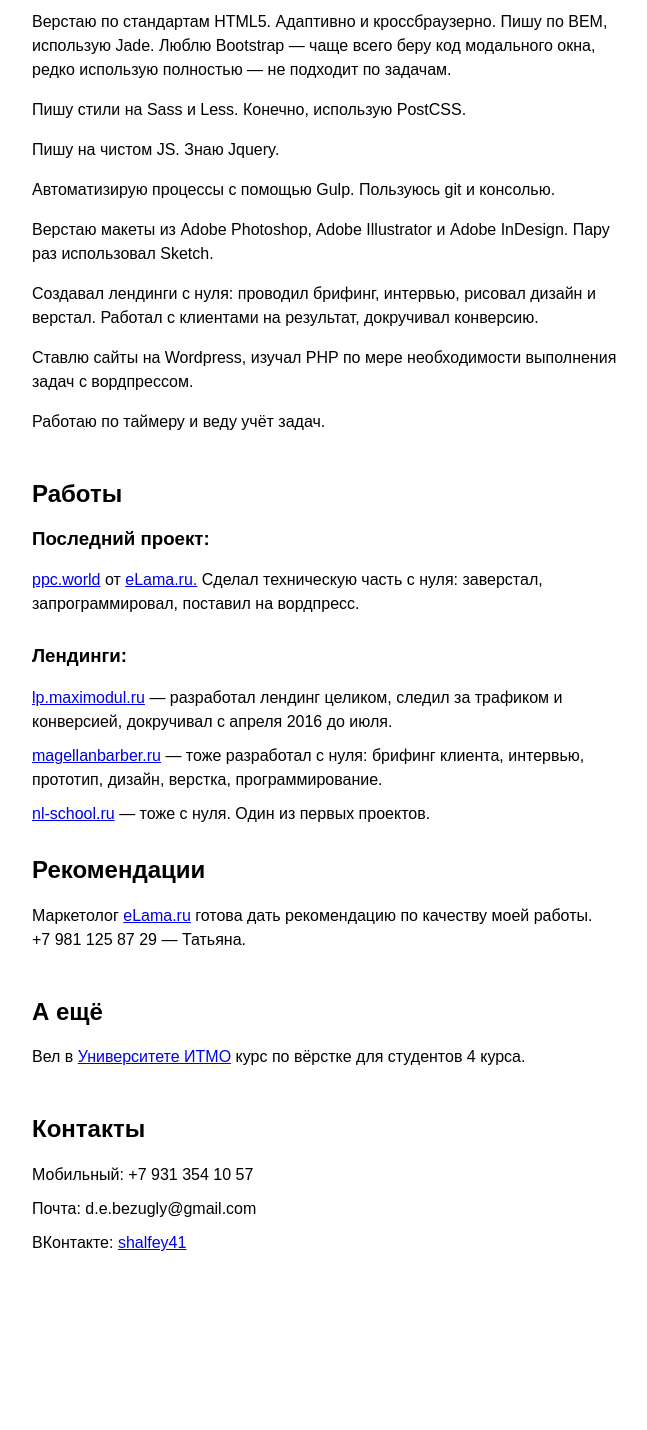
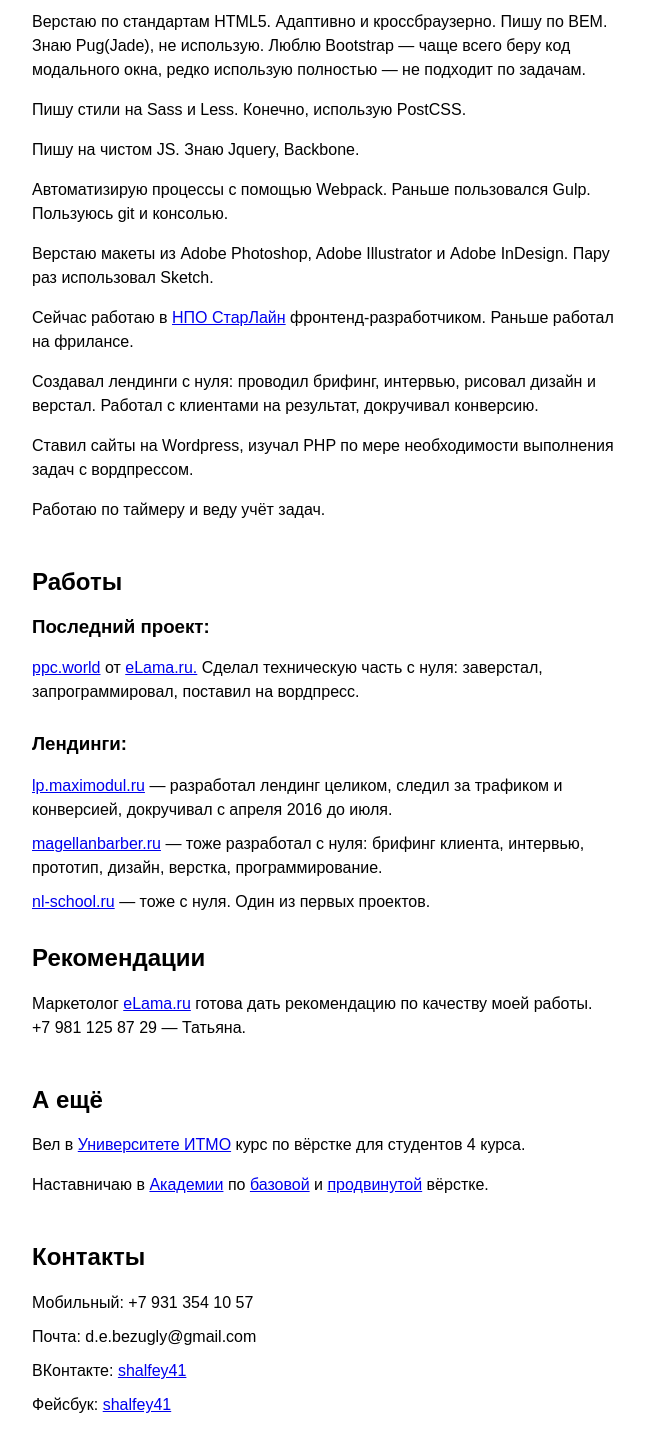
Before and after one commit to shalfey41/shalfey41.github.io, a plain HTML site: page index.html in a window 1280 px wide. Shown: the part 100-1530 px from the top of the page, without its empty margins (96-743 px from the left). Before the commit the page ends 1451 px from the top, so only its background shows below. Drawn offline with Linux system fonts and the light colour scheme.

Commit message:
Изменил текст резюме

```diff
--- a/index.html
+++ b/index.html
@@ -14,7 +14,9 @@
     <meta property="og:type" content="profile">
     <meta property="og:title" content="Резюме фронтенд-разработчика — Дмитрий Безуглый">
     <meta property="og:url" content="https://shalfey41.github.io">
-    <link rel="shortcut icon" href="images/favicon.ico" type="image/x-icon"><link rel="stylesheet" href="css/main.min.css">    <!--[if lt IE 9]>
+    <link rel="shortcut icon" href="images/favicon.ico" type="image/x-icon">
+    <link rel="stylesheet" href="css/main.min.css">
+    <!--[if lt IE 9]>
     <script src="//oss.maxcdn.com/html5shiv/3.7.2/html5shiv.min.js"></script>
     <script src="//oss.maxcdn.com/respond/1.4.2/respond.min.js"></script><![endif]-->
 </head>
@@ -23,39 +25,58 @@
     <div class="container">
         <h1>Фронтенд-разработчик Дмитрий Безуглый</h1>
         <div class="text-wrapper">
-          <p>Верстаю по стандартам HTML5. Адаптивно и кроссбраузерно. Пишу по BEM, использую Jade. Люблю Bootstrap — чаще всего беру код модального окна, редко использую полностью — не подходит по задачам.</p>
+            <p>Верстаю по стандартам HTML5. Адаптивно и кроссбраузерно. Пишу по BEM. Знаю Pug(Jade), не использую. Люблю
+                Bootstrap —
+                чаще всего беру код модального окна, редко использую полностью — не подходит по задачам.</p>
             <p>Пишу стили на Sass и Less. Конечно, использую PostCSS.</p>
-          <p>Пишу на чистом JS. Знаю Jquery.</p>
-          <p>Автоматизирую процессы с помощью Gulp. Пользуюсь git и консолью.</p>
+            <p>Пишу на чистом JS. Знаю Jquery, Backbone.</p>
+            <p>Автоматизирую процессы с помощью Webpack. Раньше пользовался Gulp. Пользуюсь git и консолью.</p>
             <p>Верстаю макеты из Adobe Photoshop, Adobe Illustrator и Adobe InDesign. Пару раз использовал Sketch.</p>
-          <p>Создавал лендинги с нуля: проводил брифинг, интервью, рисовал дизайн и верстал. Работал с клиентами на результат, докручивал конверсию.</p>
-          <p>Ставлю сайты на Wordpress, изучал PHP по мере необходимости выполнения задач с вордпрессом.</p>
+            <p>Сейчас работаю в <a href="http://www.starline.ru/">НПО СтарЛайн</a> фронтенд-разработчиком. Раньше
+                работал на фрилансе.</p>
+            <p>Создавал лендинги с нуля: проводил брифинг, интервью, рисовал дизайн и верстал. Работал с клиентами на
+                результат, докручивал конверсию.</p>
+            <p>Ставил сайты на Wordpress, изучал PHP по мере необходимости выполнения задач с вордпрессом.</p>
             <p>Работаю по таймеру и веду учёт задач.</p>
         </div>
         <h2>Работы</h2>
         <h3>Последний проект:</h3>
         <ul class="text-wrapper list">
-          <li class="list__item"><a href="http://www.ppc.world">ppc.world</a> от <a href="http://elama.ru/">eLama.ru.</a> Сделал техническую часть с нуля: заверстал, запрограммировал, поставил на вордпресс.</li>
+            <li class="list__item"><a href="http://www.ppc.world">ppc.world</a> от <a
+                    href="http://elama.ru/">eLama.ru.</a> Сделал техническую часть с нуля: заверстал, запрограммировал,
+                поставил на вордпресс.
+            </li>
         </ul>
         <h3>Лендинги:</h3>
         <ul class="text-wrapper list">
-          <li class="list__item"><a href="http://bezugly.ru/maximodul">lp.maximodul.ru</a> — разработал лендинг целиком, следил за трафиком и конверсией, докручивал с апреля 2016 до июля.</li>
-          <li class="list__item"><a href="http://www.magellanbarber.ru">magellanbarber.ru</a> — тоже разработал с нуля: брифинг клиента, интервью, прототип, дизайн, верстка, программирование.</li>
-          <li class="list__item"><a href="http://www.nl-school.ru">nl-school.ru</a> — тоже с нуля. Один из первых проектов.</li>
+            <li class="list__item"><a href="http://bezugly.ru/maximodul">lp.maximodul.ru</a> — разработал лендинг
+                целиком, следил за трафиком и конверсией, докручивал с апреля 2016 до июля.
+            </li>
+            <li class="list__item"><a href="http://www.magellanbarber.ru">magellanbarber.ru</a> — тоже разработал с
+                нуля: брифинг клиента, интервью, прототип, дизайн, верстка, программирование.
+            </li>
+            <li class="list__item"><a href="http://www.nl-school.ru">nl-school.ru</a> — тоже с нуля. Один из первых
+                проектов.
+            </li>
         </ul>
         <h2>Рекомендации</h2>
         <div class="text-wrapper">
-          <p>Маркетолог <a href="http://elama.ru/">eLama.ru</a> готова дать рекомендацию по качеству моей работы. <br> <a href="tel:79811258729" class="no-color">+7 981 125 87 29</a> — Татьяна.</p>
+            <p>Маркетолог <a href="http://elama.ru/">eLama.ru</a> готова дать рекомендацию по качеству моей работы. <br>
+                <a href="tel:79811258729" class="no-color">+7 981 125 87 29</a> — Татьяна.</p>
         </div>
         <h2>А ещё</h2>
         <div class="text-wrapper">
             <p>Вел в <a href="http://www.ifmo.ru/ru/">Университете ИТМО</a> курс по вёрстке для студентов 4 курса.</p>
+            <p>Наставничаю в <a href="https://htmlacademy.ru/">Академии</a> по <a
+                    href="https://htmlacademy.ru/intensive/htmlcss">базовой</a> и <a
+                    href="https://htmlacademy.ru/intensive/adaptive">продвинутой</a> вёрстке.</p>
         </div>
         <h2>Контакты</h2>
         <ul class="text-wrapper list">
             <li class="list__item">Мобильный: <a href="tel:79313541057" class="no-color">+7 931 354 10 57</a></li>
             <li class="list__item">Почта: d.e.bezugly@gmail.com</li>
-          <li class="list__item">ВКонтакте: <a href="https://new.vk.com/shalfey41">shalfey41</a></li>
+            <li class="list__item">ВКонтакте: <a href="https://vk.com/shalfey41">shalfey41</a></li>
+            <li class="list__item">Фейсбук: <a href="https://www.facebook.com/shalfey41">shalfey41</a></li>
         </ul>
     </div>
 </main>
```
Lines whose indentation alone changed are shown as unchanged.
